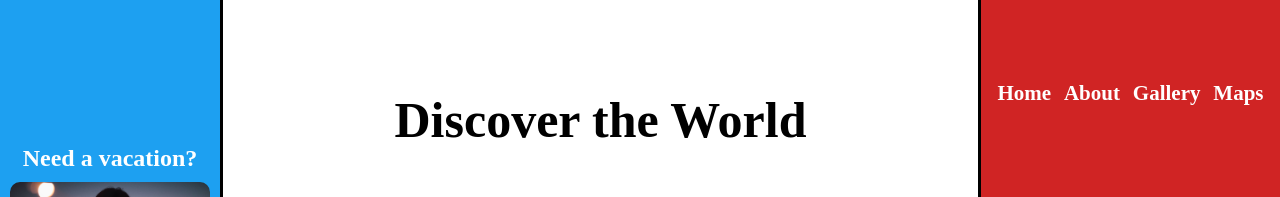
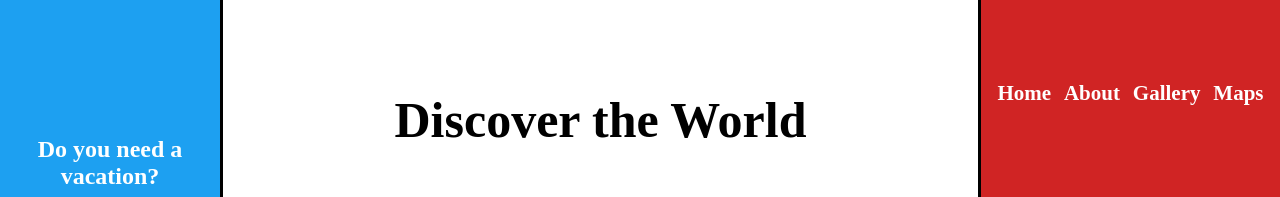
Before and after one commit to Cesare10-dev/videobackground-htmlcss, a plain HTML site: page index.html in a window 1280 px wide. Shown: the top 197 px of the page. Drawn offline with Linux system fonts and the light colour scheme.

Commit message:
edit text

```diff
--- a/index.html
+++ b/index.html
@@ -12,7 +12,7 @@
       <div class="header">
         <aside class="text">
           <div class="top">
-            <h1>Need a vacation?</h1>
+            <h1>Do you need a vacation?</h1>
             <img src="./img/img1.jpg" alt="" />
           </div>
           <div class="cities">
```
